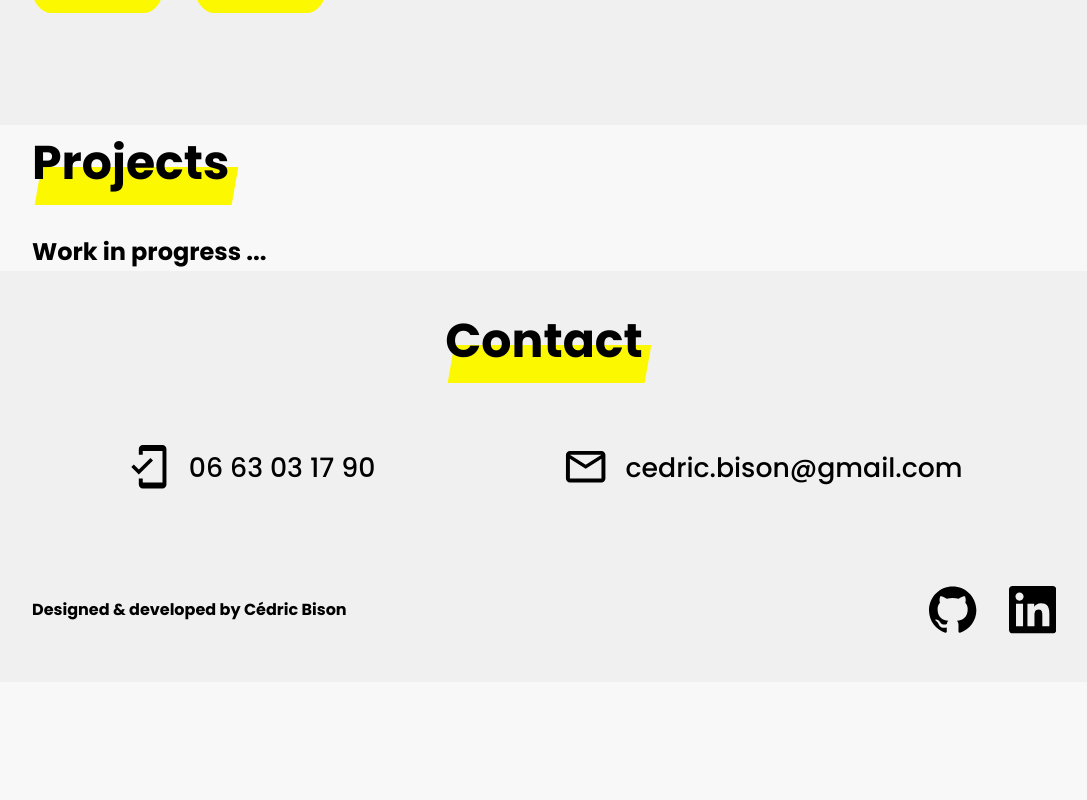
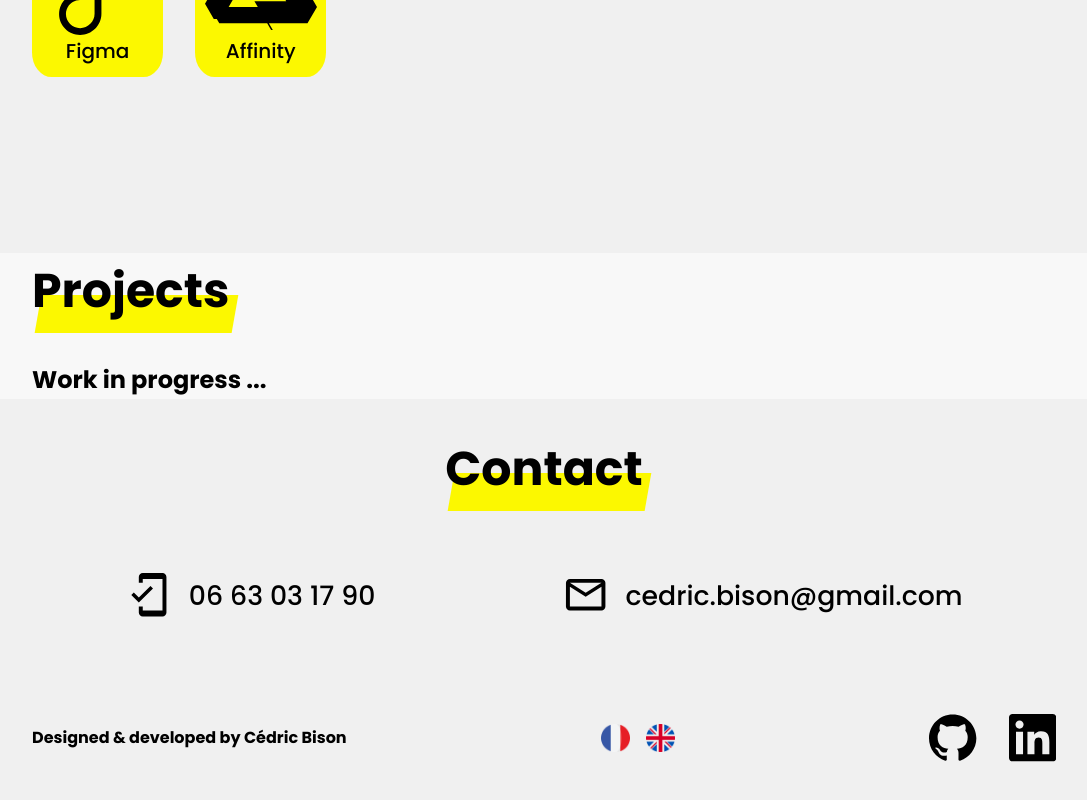
Before and after one commit to Lifad457/portfolio-cedric, a React (Vite) app: page / in a window 1280 px wide. Shown: the part 3551-4351 px from the top of the page, without its empty margins (96-1183 px from the left). Before the commit the page ends 4233 px from the top, so only its background shows below. Built offline with nearby package versions, Linux system fonts and the light colour scheme.

Commit message:
Add language selection in footer

```diff
--- a/src/components/Footer.jsx
+++ b/src/components/Footer.jsx
@@ -1,10 +1,16 @@
-import { Footer } from "../styles/footer.css"
+import { Flag, Footer, Language } from "../styles/footer.css"
 import { GitHub, LinkedIn, Socials } from "../styles/icons.css"
+import uk from "../assets/icons/united-kingdom.png"
+import france from "../assets/icons/france.png"
 
-export default function FooterComponent() {
+export default function FooterComponent({ setLanguage }) {
   return (
     <Footer>
       <h4>Designed & developed by Cédric Bison</h4>
+      <Language>
+        <Flag src={france} alt="france" onClick={() => setLanguage("fr")}/>
+        <Flag src={uk} alt="uk" onClick={() => setLanguage("en")} />
+      </Language>
       <Socials>
         <GitHub />
         <LinkedIn />
--- a/src/components/Header.jsx
+++ b/src/components/Header.jsx
@@ -1,8 +1,10 @@
-import { HashLink as Link } from 'react-router-hash-link';
 import { Header, Logo, Nav, Input, Label } from "../styles/header.css"
 import { Moon, Sun } from "../styles/icons.css";
+import ScrollToAnchor from './ScrollToAnchor';
+import { Link } from 'react-router-dom';
 
 export default function HeaderComponent({ theme, setTheme }) {
+    ScrollToAnchor();
 
     return (
         <Header>
--- a/src/components/Home.jsx
+++ b/src/components/Home.jsx
@@ -1,18 +1,37 @@
 import { Home, HomeSection, HeroImage, HomeDescription } from "../styles/home.css"
 import { GitHub, LinkedIn, Socials } from "../styles/icons.css"
 import photo from "../assets/images/photo.jpg"
+import { Language } from "../styles/footer.css"
 
-export default function HomeComponent() {
+export default function HomeComponent({ language }) {
+  function renderDescription() {
+    if (language === "fr") {
+      return (
+        <>
+          <h1>Développeur</h1>
+          <h1>Front-End</h1>
+          <h1>React</h1>
+          <h3>Salut, moi c'est Cédric, un développeur front-end basé à Vert le Petit, Essonnes.<br/>Je me spécialise dans la construction de sites web et d'applications à l'aide de technologies modernes comme React.</h3>
+        </>
+      )
+    }
+    else {
+      return (
+        <>
+          <h1>Front-End</h1>
+          <h1>React</h1>
+          <h1>Developer</h1>
+          <h3>Hi, I'm Cédric, a front-end developer based in Vert le Petit, Essonnes (France).<br/>I specialize in building websites and applications using modern technologies like React.</h3>
+        </>
+      )
+    }
+  }
+
   return (
     <Home id="home">
       <HomeSection>
         <HomeDescription>
-          <h1>Front-End </h1>
-          <h1>React</h1>
-          <h1>Developer</h1>
-          <h3>Hi, I&apos;m Cédric, a front-end developer based in Vert le Petit, Essonnes (France).
-             <br/>I specialize in building websites and applications using modern technologies like React.
-          </h3>
+          { renderDescription() }
           <Socials>
             <GitHub />
             <LinkedIn />
--- /dev/null
+++ b/src/components/ScrollToAnchor.jsx
@@ -0,0 +1,24 @@
+import { useEffect, useRef } from 'react';
+import { useLocation } from 'react-router-dom';
+
+export default function ScrollToAnchor() {
+  const location = useLocation();
+  const lastHash = useRef('');
+
+  useEffect(() => {
+    if (location.hash) {
+      lastHash.current = location.hash.slice(1);
+    }
+
+    if (lastHash.current && document.getElementById(lastHash.current)) {
+      setTimeout(() => {
+        document
+          .getElementById(lastHash.current)
+          ?.scrollIntoView({ behavior: 'smooth', block: 'start' });
+        lastHash.current = '';
+      }, 100);
+    }
+  }, [location]);
+
+  return null;
+}
--- a/src/pages/App.jsx
+++ b/src/pages/App.jsx
@@ -9,16 +9,17 @@ import ContactComponent from "../components/Contact";
 
 function App() {
   const[theme, setTheme] = useState("light");
+  const[language, setLanguage] = useState("en");
 
   return (
     <>
       <GlobalStyle theme={theme} />
       <HeaderComponent theme={theme} setTheme={setTheme} />
-      <HomeComponent />
-      <AboutComponent />
+      <HomeComponent language={language} />
+      <AboutComponent language={language} />
       <ProjectsComponent />
       <ContactComponent />
-      <FooterComponent />
+      <FooterComponent setLanguage={setLanguage} />
     </>
   )
 }
--- a/src/styles/about.css.js
+++ b/src/styles/about.css.js
@@ -3,7 +3,7 @@ import styled from "styled-components";
 export const About = styled.div`
     display: flex;
     flex-direction: column;
-    padding: 2rem 8rem;
+    padding: 6rem 8rem;
     background-color: var(--color-secondary);
 `
 export const AboutSection = styled.section`
--- a/src/styles/footer.css.js
+++ b/src/styles/footer.css.js
@@ -8,3 +8,12 @@ export const Footer = styled.div`
     background-color: var(--color-secondary);
     min-width: 100%;
 `
+export const Language = styled.section`
+    display: flex;
+    gap: 1rem;
+    cursor: pointer;
+`
+export const Flag = styled.img`
+    width: 1.8rem;
+    height: 1.8rem;
+`
```
Also changed, not shown: src/assets/icons/france.png (added), src/assets/icons/united-kingdom.png (added).
